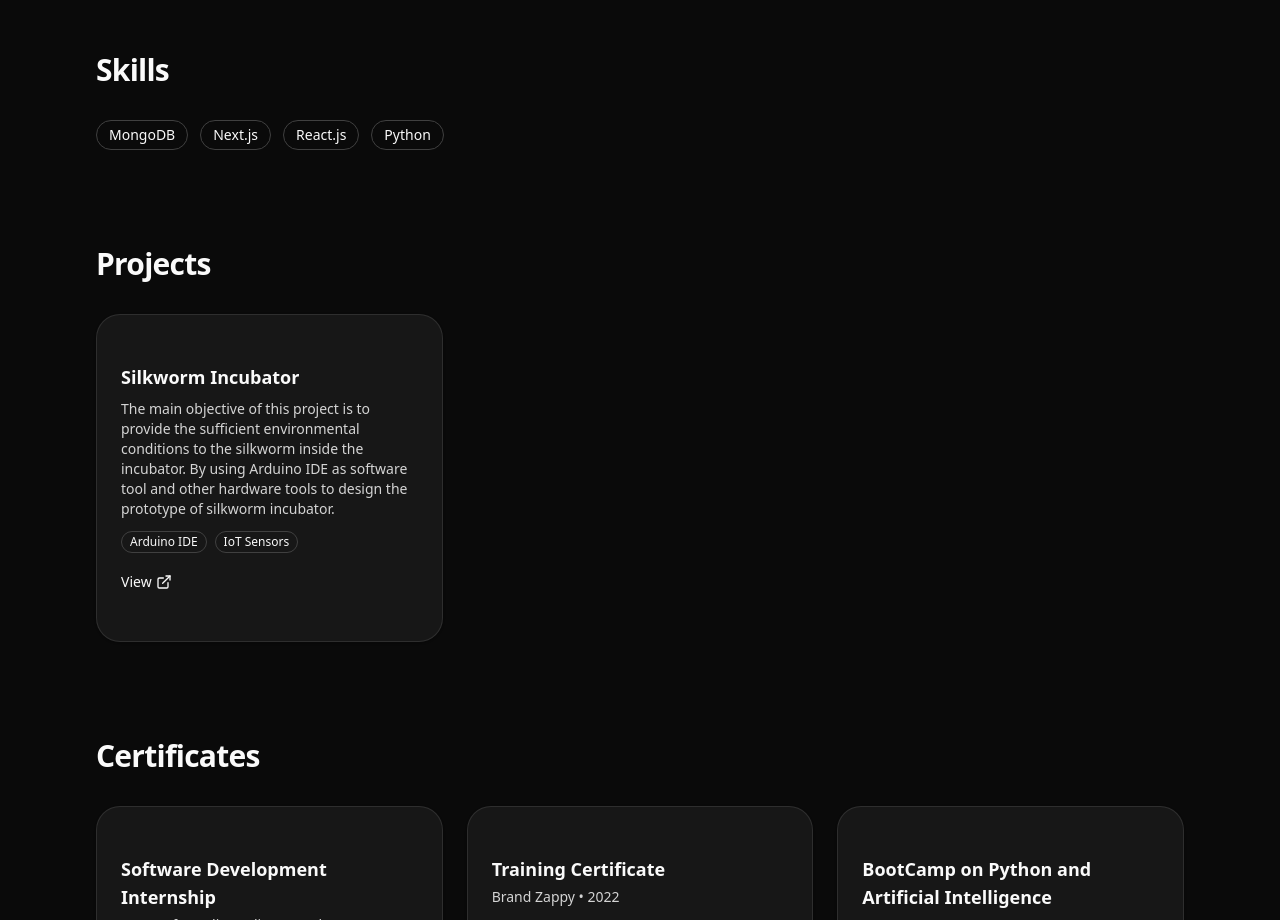
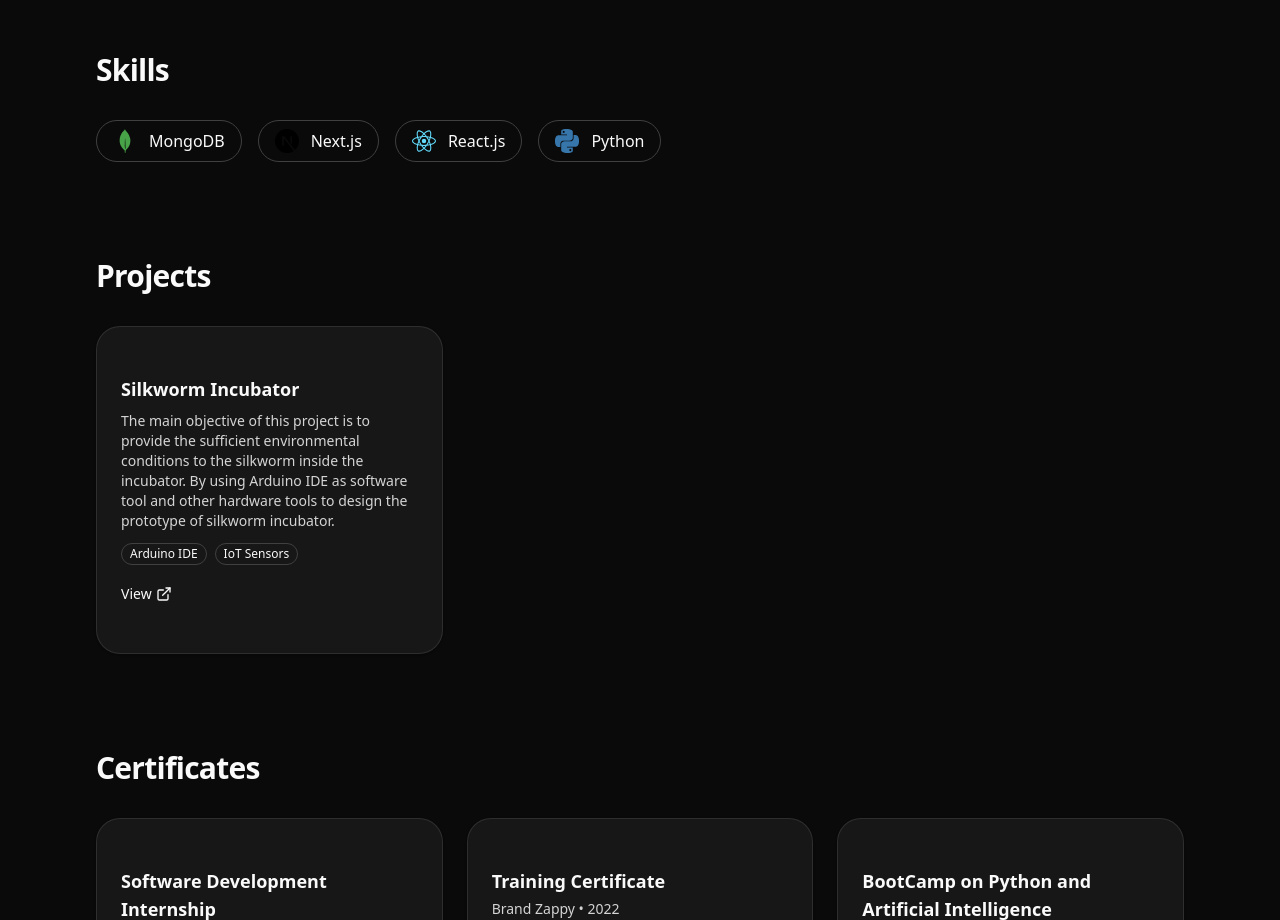
Before and after one commit to SESHAMSURYAVAMSI/profile, a Next.js app in the folder my-profile/: page / in a window 1280 px wide. Shown: the part 860-1780 px from the top of the page. Built offline with nearby package versions, Linux system fonts and the light colour scheme.

Commit message:
changes done

```diff
--- a/my-profile/package.json
+++ b/my-profile/package.json
@@ -17,6 +17,7 @@
     "next": "15.4.7",
     "react": "19.1.0",
     "react-dom": "19.1.0",
+    "react-icons": "^5.5.0",
     "tailwind-merge": "^3.3.1"
   },
   "devDependencies": {
--- a/my-profile/src/components/Skills.tsx
+++ b/my-profile/src/components/Skills.tsx
@@ -1,22 +1,34 @@
 "use client";
 
 import Section from "./Section";
-import { PROFILE } from "@/data/profile";
+import { SiMongodb, SiNextdotjs, SiReact, SiPython } from "react-icons/si";
+import { motion } from "framer-motion";
+
+const skills = [
+  { name: "MongoDB", icon: SiMongodb, color: "#47A248" }, // green
+  { name: "Next.js", icon: SiNextdotjs, color: "#000000" }, // black
+  { name: "React.js", icon: SiReact, color: "#61DAFB" }, // blue
+  { name: "Python", icon: SiPython, color: "#3776AB" }, // blue
+];
 
 export default function Skills() {
   return (
     <Section id="skills" title="Skills">
-  <div className="flex flex-wrap gap-3">
-    {PROFILE.skills.map((skill) => (
-      <span
-        key={skill}
-        className="px-3 py-1 rounded-full border border-neutral-300 dark:border-neutral-700 text-sm transition-all duration-300 hover:bg-blue-600 hover:text-white hover:-translate-y-1 hover:shadow-md cursor-pointer"
-      >
-        {skill}
-      </span>
-    ))}
-  </div>
-</Section>
-
+      <div className="flex flex-wrap gap-4">
+        {skills.map((skill, index) => (
+          <motion.span
+            key={skill.name}
+            initial={{ opacity: 0, x: 100 }} // start from right
+            whileInView={{ opacity: 1, x: 0 }} // slide into place
+            transition={{ duration: 0.6, delay: index * 0.2, type: "spring" }}
+            viewport={{ once: true }} // animate only once when visible
+            className="flex items-center gap-3 px-4 py-2 rounded-full border border-neutral-300 dark:border-neutral-700 text-base font-medium transition-all duration-300 hover:bg-blue-600 hover:text-white hover:-translate-y-1 hover:shadow-lg cursor-pointer"
+          >
+            <skill.icon className="w-6 h-6" style={{ color: skill.color }} />
+            {skill.name}
+          </motion.span>
+        ))}
+      </div>
+    </Section>
   );
 }
--- a/my-profile/src/data/profile.ts
+++ b/my-profile/src/data/profile.ts
@@ -10,7 +10,7 @@ export const PROFILE = {
   summary:
     "Software Development Intern with hands-on experience in MongoDB, Next.js, React.js, and Python. Passionate about building scalable, data-driven solutions and growing into a Data Engineering role.",
   strengths: ["Problem-solving", "Teamwork", "Leadership", "Quick learning"],
-  skills: ["MongoDB", "Next.js", "React.js", "Python"],
+  // skills: ["MongoDB", "Next.js", "React.js", "Python"],
   projects: [
     {
       title: "Silkworm Incubator",
```
Also changed, not shown: 1 other file (tests, documents, lock files or other folders).
